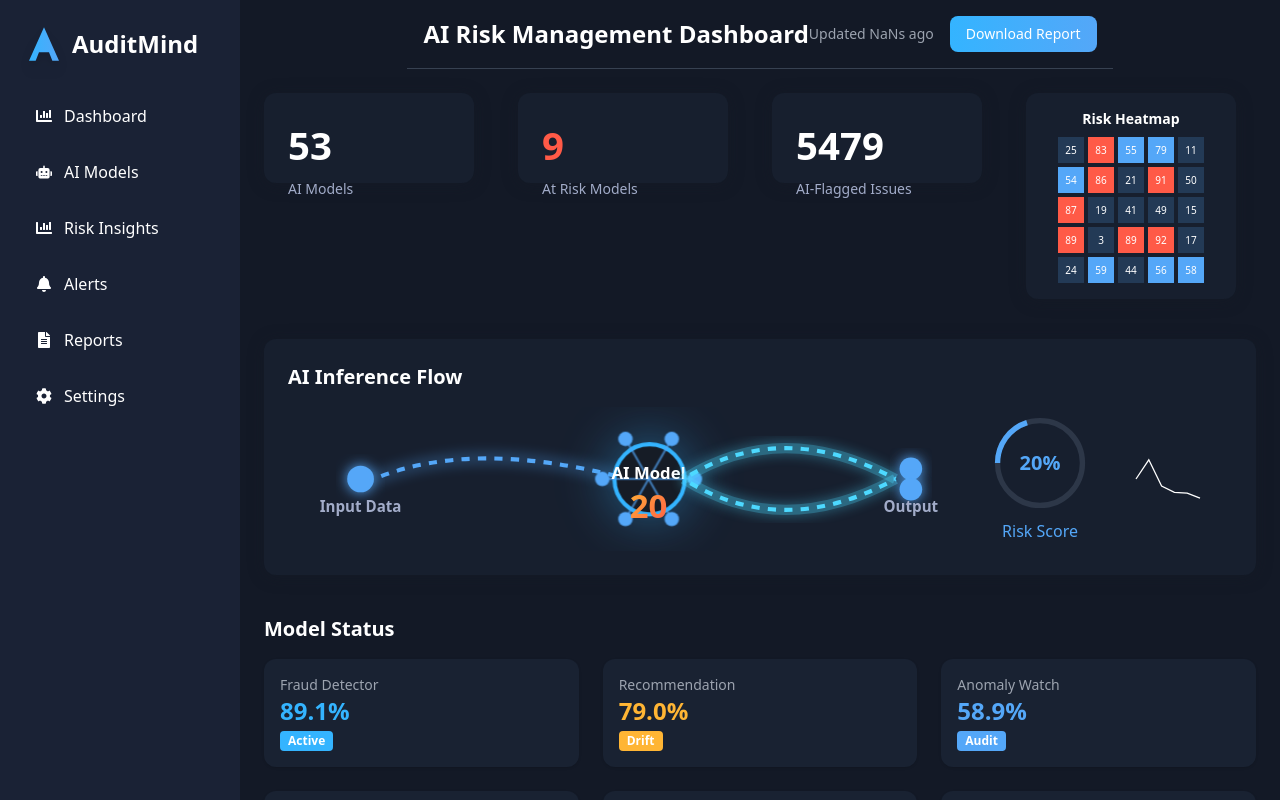
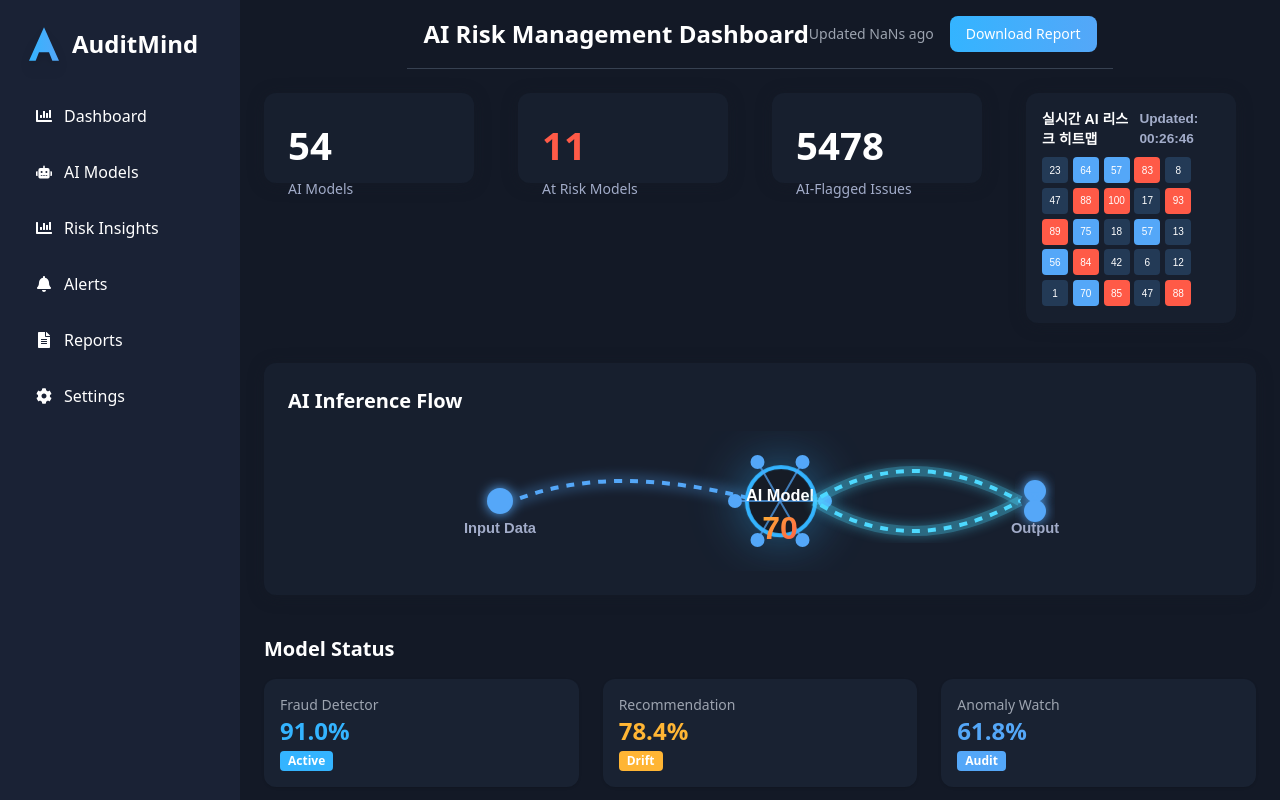
Before and after one commit to kangsangyoul/AM10, a React (Vite) app: page / in a window 1280 px wide. Built offline with nearby package versions, Linux system fonts and the light colour scheme; the HTML template or start-up script is replaced by a standard one.

Commit message:
Refine heatmap and inference flow

```diff
--- a/src/components/Dashboard.jsx
+++ b/src/components/Dashboard.jsx
@@ -77,10 +77,9 @@ const Dashboard = ({ onUpdate }) => {
           </div>
         ))}
         <div
-          className="bg-[#171f2e] rounded-xl p-4 flex flex-col items-center justify-center"
+          className="bg-[#171f2e] rounded-xl p-4 flex flex-col"
           style={{ width: 210, boxShadow: '0 2px 16px rgba(22,28,38,0.4)' }}
         >
-          <h2 className="text-sm font-semibold mb-2">Risk Heatmap</h2>
           <Heatmap />
         </div>
       </div>
--- a/src/components/Heatmap.jsx
+++ b/src/components/Heatmap.jsx
@@ -1,7 +1,18 @@
 import React, { useState, useEffect } from 'react';
 
+const names = Array.from({ length: 25 }, (_, i) => `Model${i + 1}`);
+
 const generateCells = () =>
-  Array.from({ length: 25 }, () => Math.floor(Math.random() * 101));
+  names.map((name) => ({
+    name,
+    value: Math.floor(Math.random() * 101),
+    updated: new Date().toLocaleTimeString('en-US', {
+      hour12: false,
+      hour: '2-digit',
+      minute: '2-digit',
+      second: '2-digit',
+    }),
+  }));
 
 const getColor = (value) => {
   if (value > 80) return '#ff5a47';
@@ -11,34 +22,87 @@ const getColor = (value) => {
 
 const Heatmap = () => {
   const [cells, setCells] = useState(generateCells());
+  const [selected, setSelected] = useState(null);
+  const [lastUpdate, setLastUpdate] = useState(() =>
+    new Date().toLocaleTimeString('en-US', {
+      hour12: false,
+      hour: '2-digit',
+      minute: '2-digit',
+      second: '2-digit',
+    })
+  );
 
   useEffect(() => {
     const interval = setInterval(() => {
       setCells(generateCells());
+      setLastUpdate(
+        new Date().toLocaleTimeString('en-US', {
+          hour12: false,
+          hour: '2-digit',
+          minute: '2-digit',
+          second: '2-digit',
+        })
+      );
     }, 1000);
     return () => clearInterval(interval);
   }, []);
 
+  const openDetail = (cell) => {
+    setSelected(cell);
+  };
+
+  const closeDetail = () => setSelected(null);
+
   return (
+    <div className="text-white font-[Pretendard,sans-serif]">
+      <div className="flex justify-between items-center mb-2 text-sm font-bold">
+        <span>실시간 AI 리스크 히트맵</span>
+        <span className="text-[#a2acc9] text-[0.85rem]">Updated: {lastUpdate}</span>
+      </div>
       <div
         className="grid grid-cols-5"
-      style={{ width: 146, height: 146, gap: 4 }}
+        style={{ width: 150, height: 150, gap: 4 }}
       >
-      {cells.map((v, i) => (
+        {cells.map((cell, i) => (
           <div
-          key={i}
-          className="relative flex items-center justify-center text-[10px] text-white transition-colors"
+            key={cell.name}
+            onClick={() => openDetail(cell)}
+            className="relative flex items-center justify-center text-[10px] font-medium rounded transition-colors"
             style={{
               width: 26,
               height: 26,
-            backgroundColor: getColor(v),
+              backgroundColor: getColor(cell.value),
+              transitionProperty: 'background',
               transitionDuration: '0.2s',
+              outline: 'none',
+              cursor: 'pointer',
             }}
-          title={`${v}%`}
+            title={`${cell.name} ${cell.value} @${cell.updated}`}
+            onMouseEnter={(e) => (e.currentTarget.style.outline = '#54a7f8 2px solid')}
+            onMouseLeave={(e) => (e.currentTarget.style.outline = 'none')}
           >
-          {v}
+            {cell.value}
+            {selected?.name === cell.name && (
+              <div
+                className="absolute inset-0 bg-white/20 rounded pointer-events-none"
+                style={{ backdropFilter: 'blur(2px)' }}
+              />
+            )}
           </div>
         ))}
+      </div>
+      {selected && (
+        <div
+          className="fixed inset-0 bg-black/60 flex items-center justify-center z-50"
+          onClick={closeDetail}
+        >
+          <div className="bg-[#171f2e] rounded-xl p-6" style={{ minWidth: 200 }}>
+            <h3 className="text-lg font-semibold mb-2">{selected.name}</h3>
+            <p>Value: {selected.value}</p>
+            <p>Updated: {selected.updated}</p>
+          </div>
+        </div>
+      )}
     </div>
   );
 };
--- a/src/components/InferenceFlow.jsx
+++ b/src/components/InferenceFlow.jsx
@@ -1,40 +1,18 @@
 import React, { useState, useEffect } from 'react';
-import RiskGauge from './RiskGauge';
-
-const Sparkline = ({ data }) => {
-  const points = data
-    .map((v, i) => `${(i / (data.length - 1)) * 100},${100 - v}`)
-    .join(' ');
-  return (
-    <svg viewBox="0 0 100 100" className="w-32 h-16">
-      <polyline
-        fill="none"
-        stroke="currentColor"
-        strokeWidth="2"
-        points={points}
-      />
-    </svg>
-  );
-};
 
 const InferenceFlow = () => {
-  const [history, setHistory] = useState([50]);
+  const [score, setScore] = useState(50);
 
   useEffect(() => {
     const interval = setInterval(() => {
-      setHistory((h) => {
-        const next = Math.floor(Math.random() * 101);
-        return [...h.slice(-19), next];
-      });
+      setScore(Math.floor(Math.random() * 101));
     }, 1000);
     return () => clearInterval(interval);
   }, []);
 
-  const score = history[history.length - 1];
-
   return (
-    <div className="flex flex-col md:flex-row md:items-center md:justify-between gap-6">
-      <svg viewBox="0 0 600 140" className="w-full h-36 flex-1">
+    <div className="flex flex-col items-center">
+      <svg viewBox="0 0 600 140" width="100%" height="140" style={{ display: 'block' }}>
         <defs>
           <filter id="glow" x="-40%" y="-40%" width="180%" height="180%">
             <feGaussianBlur stdDeviation="6" result="coloredBlur" />
@@ -54,9 +32,7 @@ const InferenceFlow = () => {
           x="40"
           y="102"
           textAnchor="middle"
-          fontSize="14.7"
-          fontWeight="bold"
-          fill="#a2acc9"
+          style={{ fontSize: '0.92rem', fontWeight: 'bold', fill: '#a2acc9', fontFamily: 'Pretendard, sans-serif' }}
         >
           Input Data
         </text>
@@ -101,9 +77,7 @@ const InferenceFlow = () => {
           x="320"
           y="70"
           textAnchor="middle"
-          fontSize="16.3"
-          fontWeight="bold"
-          fill="#fff"
+          style={{ fontSize: '1.02rem', fontWeight: 'bold', fill: '#fff', fontFamily: 'Pretendard, sans-serif' }}
         >
           AI Model
         </text>
@@ -111,10 +85,7 @@ const InferenceFlow = () => {
           x="320"
           y="108"
           textAnchor="middle"
-          fontSize="32"
-          fontWeight="bold"
-          fill="url(#riskGrad)"
-          style={{ transition: '0.5s' }}
+          style={{ fontSize: '2rem', fontWeight: 'bold', fill: 'url(#riskGrad)', fontFamily: 'Pretendard, sans-serif', transition: '0.5s' }}
         >
           {score}
         </text>
@@ -128,17 +99,11 @@ const InferenceFlow = () => {
           x="575"
           y="102"
           textAnchor="middle"
-          fontSize="14.7"
-          fontWeight="bold"
-          fill="#a2acc9"
+          style={{ fontSize: '0.92rem', fontWeight: 'bold', fill: '#a2acc9', fontFamily: 'Pretendard, sans-serif' }}
         >
           Output
         </text>
       </svg>
-      <div className="flex items-center gap-4">
-        <RiskGauge score={score} />
-        <Sparkline data={history} />
-      </div>
     </div>
   );
 };
```
Lines whose indentation alone changed are shown as unchanged.
